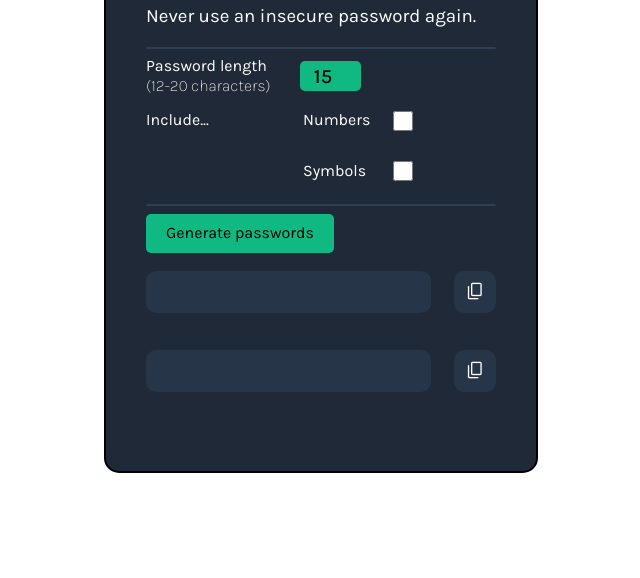
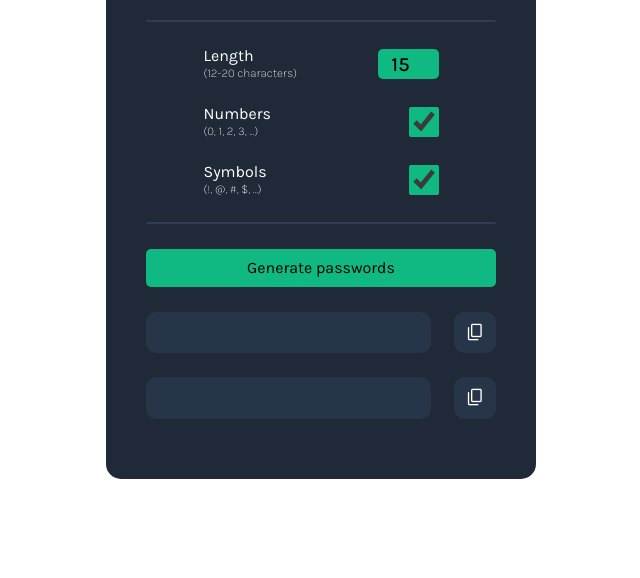
Before and after one commit to kobe8diaz/password-generator, a plain HTML site: page index.html in a window 1280 px wide. Shown: the part 222-800 px from the top of the page, without its empty margins (319-959 px from the left). Drawn offline with nearby package versions, Linux system fonts and the light colour scheme.

Commit message:
Final changes made

```diff
--- a/index.css
+++ b/index.css
@@ -1,6 +1,7 @@
 hr {
     border: 1px solid #2F3E53;
     border-radius: 5px;
+    margin: 25px 0px;
 }
 
 #interface {
@@ -10,13 +11,15 @@ hr {
     width: 350px;
     margin: 50px auto;
     padding: 60px 40px;
-    border: 2px solid black;
+    border: none;
     border-radius: 15px;
     background: #1F2937;
 }
 
 #title {
     font-weight: 800;
+    margin-top: 0px;
+    line-height: 100%;
 }
 
 #random-password-emphasis {
@@ -25,28 +28,34 @@ hr {
 
 #subtitle {
     font-weight: 400;
+    margin-bottom: 0px;
 }
 
-#length {
+#settings {
     display: flex;
+    flex-direction: column;
+    height: 150px;
+    justify-content: space-between;
     align-items: center;
-    justify-content: space-between;
-    width: 215px;
 }
 
-/* #length-instructions {
+#length-section, #numbers-section, #symbols-section {
+    display: flex;
+    justify-content: space-between;
+    align-items: center;
+    width: 235px;
+}
 
-} */
-
-#li1 {
+#length, #numbers, #symbols {
     margin-top: 0px;
     margin-bottom: 0px;
 }
 
-#li2 {
+#length-range, #numbers-examples, #symbols-examples {
     font-weight: 200;
     margin-top: 2px;
     margin-bottom: 0px;
+    font-size: 12px;
 }
 
 #password-length {
@@ -59,56 +68,46 @@ hr {
     border-radius: 5px;
     height: 30px;
     text-align: center;
-    /* color: white; */
 }
 
-#characters {
-    display: flex;
-    width: 267px;
-    justify-content: space-between;
+#password-length:hover {
+    background: #059669;
+    color: white;
 }
 
-/* #numbers {
-    display: inline;
-}
-
-#symbols {
-    display: inline;
-} */
-
 input[type=checkbox] {
-    width: 20px;
-    height: 20px;
+    width: 30px;
+    height: 30px;
     accent-color: #10B981;
-}
-
-#numbers-and-checkbox, #symbols-and-checkbox {
-    display: flex;
-    justify-content: space-between;
-    align-items: center;
-    width: 110px;
 }
 
 #numbers-checkbox:hover, #symbols-checkbox:hover {
     cursor: pointer;
 }
 
-#button {
+#password-output-section {
+    display: flex;
+    flex-direction: column;
+    height: 170px;
+    justify-content: space-between;
+}
+
+#generate-passwords-btn {
     border: none;
     background: #10B981;
     font-family: 'Karla', sans-serif;
-    /* color: white; */
     padding: 10px 20px;
     border-radius: 5px;
+    /* width: 100%; */
 }
 
-#button:hover {
+#generate-passwords-btn:hover {
     background: #059669;
     color: white;
     cursor: pointer;
 }
 
-.password-and-copy-button {
+.password-and-copy-btn {
     display: flex;
     justify-content: space-between;
     align-items: center;
@@ -123,6 +122,9 @@ input[type=checkbox] {
     height: 21.516px;
     width: 285px;
     font-weight: 300;
+
+    margin-top: 0px;
+    margin-bottom: 0px;
 }
 
 .material-symbols-outlined {
--- a/index.html
+++ b/index.html
@@ -12,39 +12,40 @@
         <div id="interface">
             <div id="header">
                 <h1 id="title">Generate a<br><span id="random-password-emphasis">random password</span></h1>
-                <h3 id="subtitle">Never use an insecure password again.</h3>
+                <h3 id="subtitle">Never use a vulnerable password again.</h3>
             </div>
             <hr>
-            <div id="length">
-                <div id="length-instructions">
-                    <p id="li1">Password length</p>
-                    <p id="li2">(12-20 characters)</p>
+            <div id="settings">
+                <div id="length-section">
+                    <div>
+                        <p id="length">Length</p>
+                        <p id="length-range">(12-20 characters)</p>
+                    </div>
+                    <input type="number" id="password-length" value="15" min="12" max="20" onKeyDown="return false">
                 </div>
-                <input type="number" id="password-length" value="15" min="12" max="20" onKeyDown="return false">
-            </div>
-            <div id="characters">
-                <p>Include...</p>
-                <div id="character-options">
-                    <div id="numbers-and-checkbox">
+                <div id="numbers-section">
+                    <div>
                         <p id="numbers">Numbers</p>
-                        <input type="checkbox" id="numbers-checkbox">
+                        <p id="numbers-examples">(0, 1, 2, 3, ...)</p>
                     </div>
-                    <div id="symbols-and-checkbox">
+                    <input type="checkbox" id="numbers-checkbox" checked>
+                </div>
+                <div id="symbols-section">
+                    <div>
                         <p id="symbols">Symbols</p>
-                        <input type="checkbox" id="symbols-checkbox">
+                        <p id="symbols-examples">(!, @, #, $, ...)</p>
                     </div>
+                    <input type="checkbox" id="symbols-checkbox" checked>
                 </div>
             </div>
             <hr>
-            <div>
-                <button id="button" onclick="generatePasswords()">Generate passwords</button>
-            </div>
-            <div id="passwords">
-                <div class="password-and-copy-button">
+            <div id="password-output-section">
+                <button id="generate-passwords-btn" onclick="generatePasswords()">Generate passwords</button>
+                <div class="password-and-copy-btn">
                     <h3 id="password-1"></h3>
                     <button class="material-symbols-outlined" style="font-size:21.5px;" onclick="copyPassword1()">content_copy</button>
                 </div>
-                <div class="password-and-copy-button">
+                <div class="password-and-copy-btn">
                     <h3 id="password-2"></h3>
                     <button class="material-symbols-outlined" style="font-size:21.5px;" onclick="copyPassword2()">content_copy</button>
                 </div>
--- a/index.js
+++ b/index.js
@@ -7,7 +7,7 @@ const letters = [
 
 const numbers = ["0", "1", "2", "3", "4", "5", "6", "7", "8", "9"]
 
-const symbols = [
+const symbols = [
     "~","`","!","@","#","$","%","^","&","*",
     "(",")","_","-","+","=","{","[","}","]",
     ",","|",":",";","<",">",".","?","/"
@@ -69,12 +69,15 @@ function createList() {
 // COPY-ON-CLICK FUNCTIONS
 
 function copyPassword1() {
-    navigator.clipboard.writeText(password1El.textContent)
+    if (password1El.textContent) {
+        navigator.clipboard.writeText(password1El.textContent)
+        alert("Password copied: " + password1El.textContent)
+    }
 }
 
 function copyPassword2() {
-    navigator.clipboard.writeText(password2El.textContent)
+    if (password2El.textContent) {
+        navigator.clipboard.writeText(password2El.textContent)
+        alert("Password copied: " + password2El.textContent)
+    }
 }
-
-// CSS - make UI pretty!
-// fix copy button icon size (make smaller)
```
